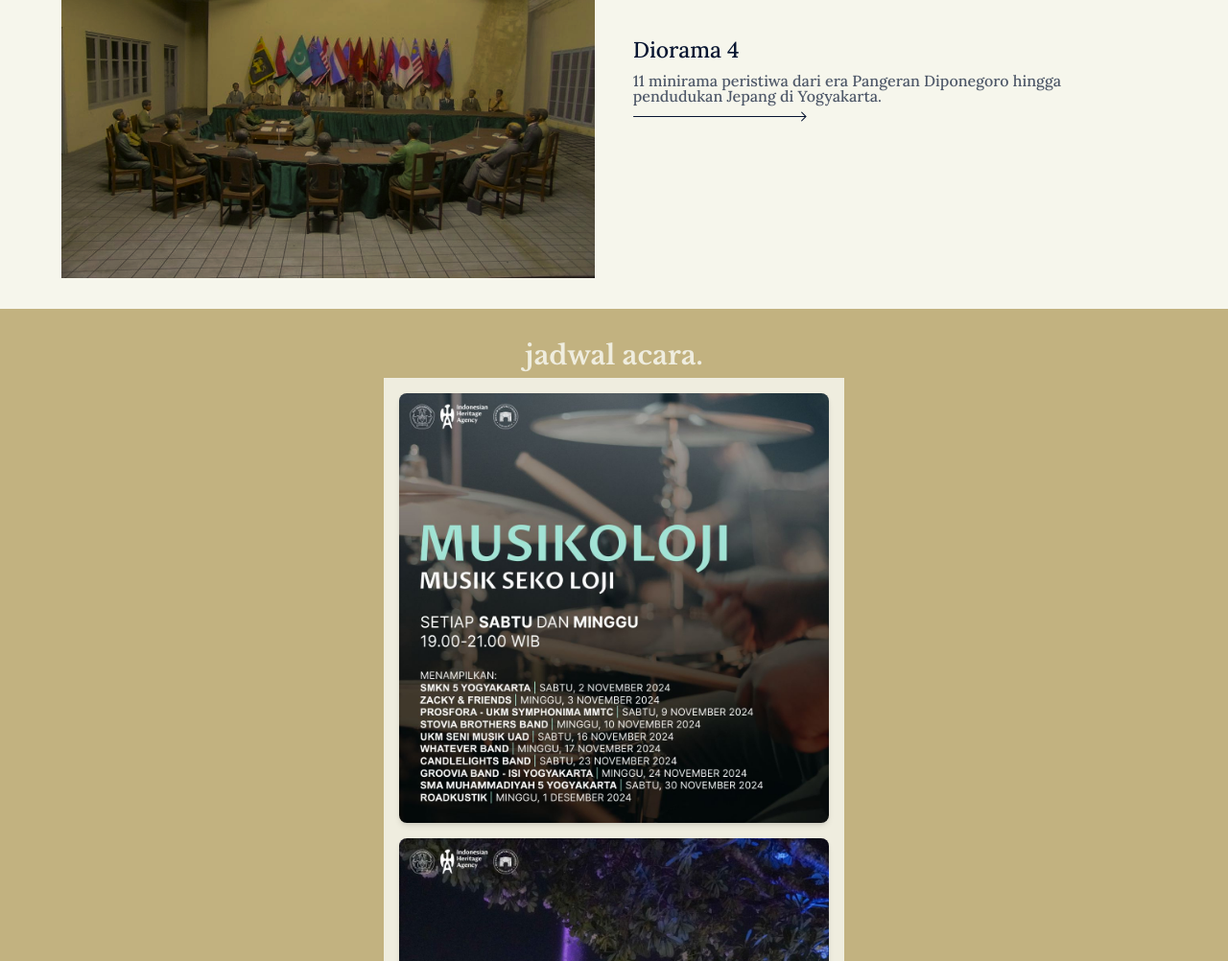
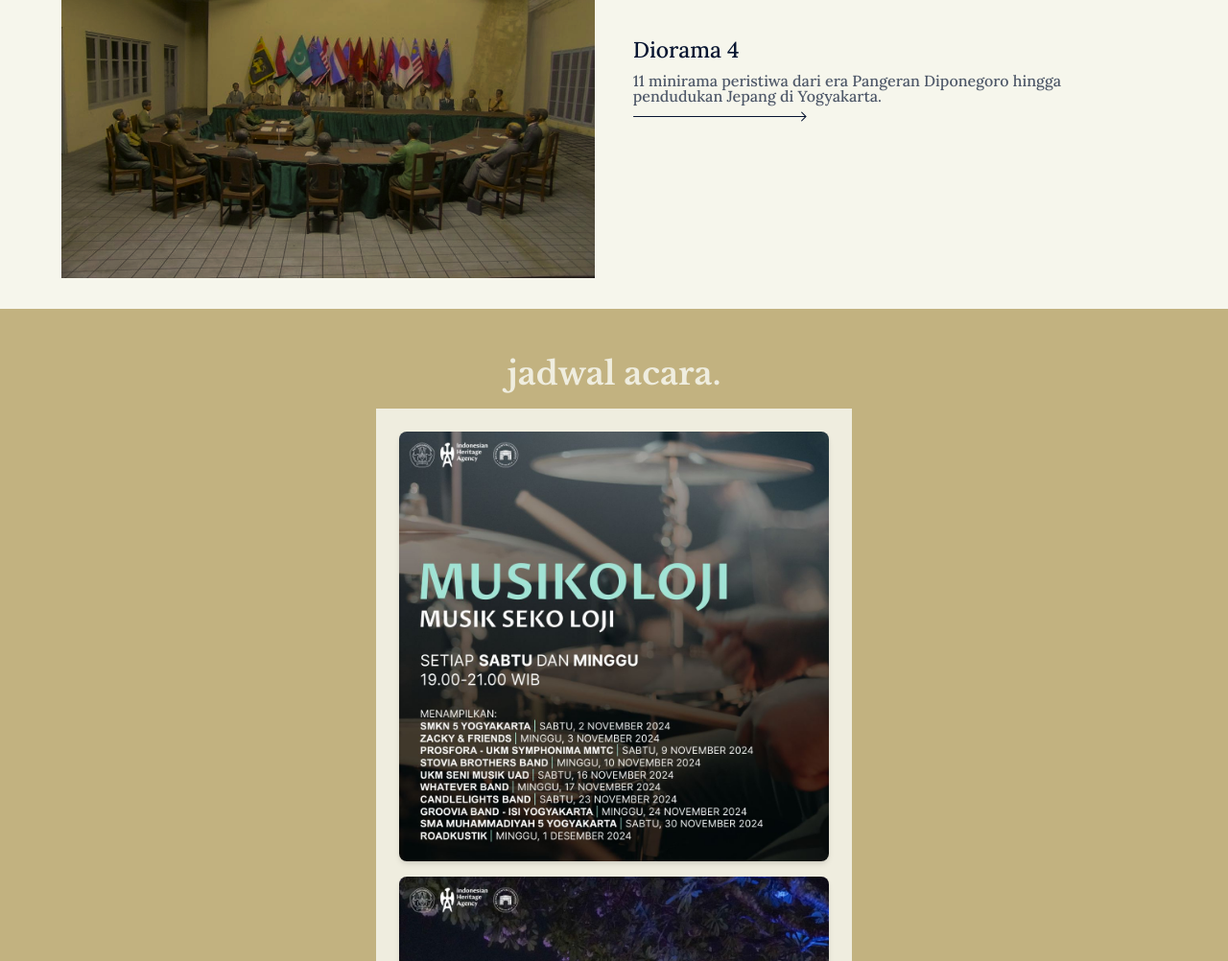
Before and after one commit to RioYBaskara/Tailwind-LandingPage, a plain HTML site: page index.html in a window 1280 px wide. Shown: the part 2898-3900 px from the top of the page at 96% size. Drawn offline with nearby package versions, Linux system fonts and the light colour scheme.

Commit message:
event tablet md view selesai

```diff
--- a/index.html
+++ b/index.html
@@ -276,13 +276,13 @@
     <!-- koleksi end -->
 
     <!-- jadwal acara -->
-    <div id="jadwal" class="flex flex-col items-center w-full px-8 py-6 bg-accent">
+    <div id="jadwal" class="flex flex-col items-center w-full px-8 py-6 md:py-8 md:px-16 bg-accent">
       <!-- Judul -->
-      <div class="w-full py-2 text-second">
-        <h4 class="font-bold text-center font-libre text-head4">jadwal acara.</h4>
+      <div class="w-full py-2 md:py-4 text-second">
+        <h4 class="font-bold text-center font-libre text-head4 md:text-head3">jadwal acara.</h4>
       </div>
       <!-- Kontainer Gambar -->
-      <div class="flex flex-col items-center w-auto px-4 py-4 space-y-4 bg-second">
+      <div class="flex flex-col items-center w-auto px-4 py-4 space-y-2 bg-second md:px-6 md:py-6 md:space-y-4">
         <!-- Gambar 1 -->
         <div class="w-full max-w-md transition-all hover:opacity-80">
           <a href="https://vredeburg.id/id/page/event">
```
Also changed, not shown: src/output.css.
